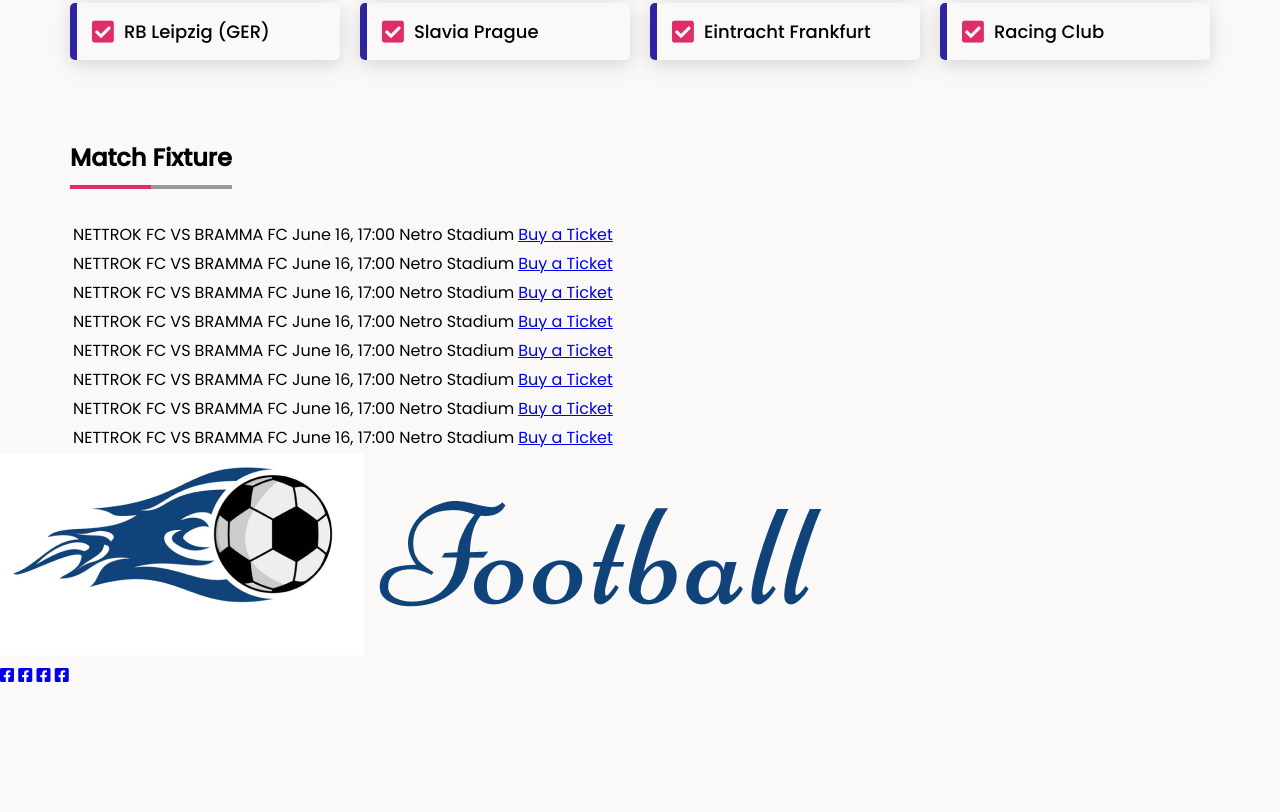
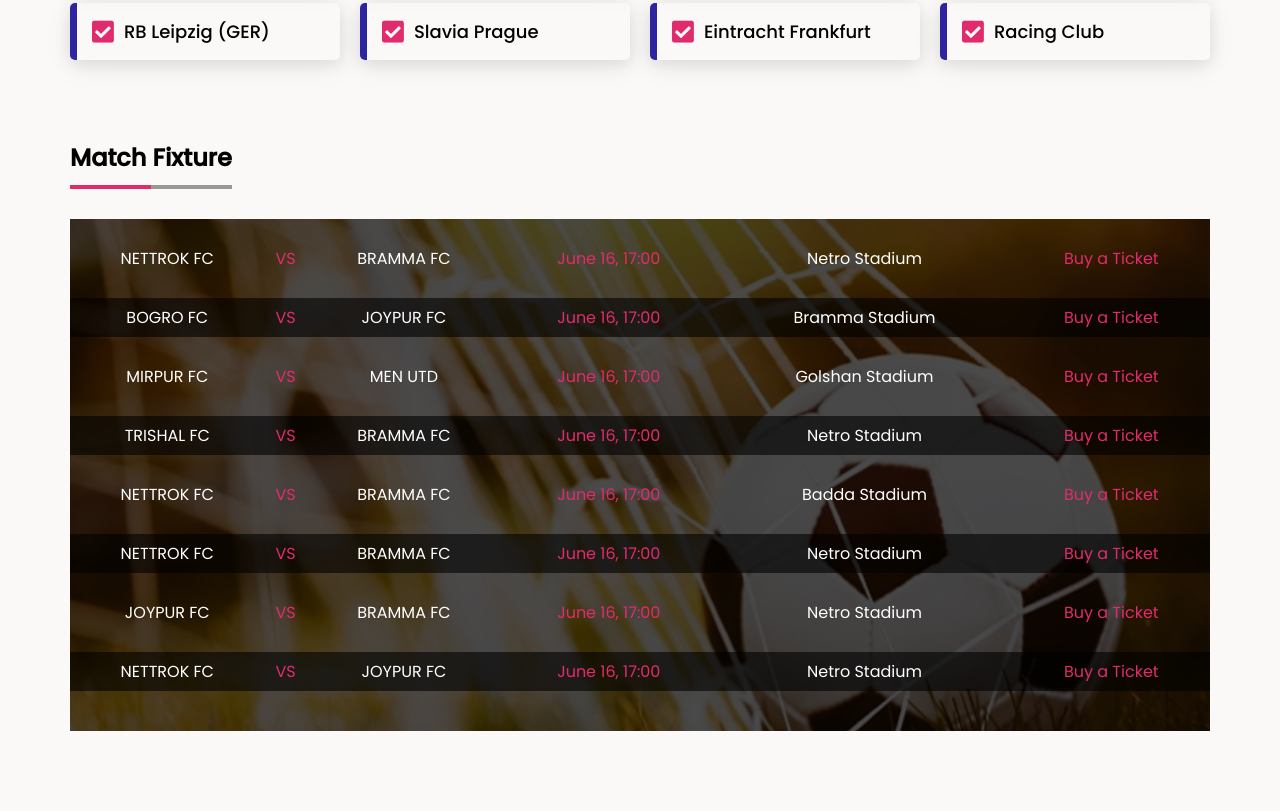
Before and after one commit to webservice96/copa-america-2021, a plain HTML site: page index.html in a window 1280 px wide. Shown: the part 2768-3580 px from the top of the page. Before the commit the page ends 3472 px from the top, so only its background shows below. Drawn offline with Linux system fonts and the light colour scheme.

Commit message:
Finish design

```diff
--- a/assets/css/style.css
+++ b/assets/css/style.css
@@ -250,3 +250,98 @@ nav.navigation li:first-child:before {
     font-weight: 500;
     margin-left: 10px;
 }
+
+
+/* match fixture section css */
+
+.match-fixture-sec {
+    margin-bottom: 80px;
+}
+
+.match-fixture {
+    position: relative;
+    background-image: url('../img/match-bg.jpg');
+    background-size: cover;
+    z-index: 1;
+    padding: 20px 0;
+}
+
+.match-bg-overlay {
+    position: absolute;
+    width: 100%;
+    height: 100%;
+    background: #000;
+    opacity: 0.7;
+    top: 0;
+    left: 0;
+    z-index: -1;
+}
+
+.table {
+    width: 100%;
+    text-align: center;
+    color: #fff;
+    padding: 20px 0;
+    border-collapse: collapse
+}
+
+.match-fixture tbody tr:nth-child(2n) td {
+    background-color: rgba(0, 0, 0, 0.6);
+    border-top: 20px solid transparent;
+    border-bottom: 20px solid transparent;
+}
+
+.match-fixture tbody tr td {
+    padding: 7px 0px;
+    position: relative;
+    z-index: 11;
+}
+
+.match-fixture tbody tr td:nth-child(2n) {
+    color: #E02C6D;
+}
+
+.buy-tkt {
+    text-decoration: none;
+    color: #E02C6D;
+    transition: .3s;
+}
+
+.buy-tkt:hover {
+    color: #fff;
+}
+
+
+/* footer css */
+
+.site-footer {
+    text-align: center;
+    background-color: white;
+    display: flex;
+    flex-direction: column;
+    align-items: center;
+    padding: 50px 0;
+}
+
+.footer.logo {
+    width: 370px;
+    text-align: center;
+}
+
+.social-icons a {
+    font-size: 18px;
+    background-color: #ddd;
+    padding: 9px;
+    border-radius: 50%;
+    display: inline-block;
+    width: 24px;
+    height: 24px;
+    line-height: 27px;
+    color: #333;
+    transition: .4s;
+}
+
+.social-icons a:hover {
+    background-color: #2D25A0;
+    color: #fff;
+}
--- a/index.html
+++ b/index.html
@@ -185,6 +185,7 @@
         <div class="container">
             <h2 class="section-title">Match Fixture</h2>
             <div class="match-fixture">
+                <div class="match-bg-overlay"></div>
                 <table class="table">
                     <tbody>
                         <tr>
@@ -193,7 +194,39 @@
                             <td>BRAMMA FC</td>
                             <td>June 16, 17:00</td>
                             <td>Netro Stadium</td>
-                            <td><a href="#">Buy a Ticket</a></td>
+                            <td><a href="#" class="buy-tkt" class="buy-tkt">Buy a Ticket</a></td>
+                        </tr>
+                        <tr>
+                            <td>BOGRO FC</td>
+                            <td>VS</td>
+                            <td>JOYPUR FC</td>
+                            <td>June 16, 17:00</td>
+                            <td>Bramma Stadium</td>
+                            <td><a href="#" class="buy-tkt">Buy a Ticket</a></td>
+                        </tr>
+                        <tr>
+                            <td>MIRPUR FC</td>
+                            <td>VS</td>
+                            <td>MEN UTD</td>
+                            <td>June 16, 17:00</td>
+                            <td>Golshan Stadium</td>
+                            <td><a href="#" class="buy-tkt">Buy a Ticket</a></td>
+                        </tr>
+                        <tr>
+                            <td>TRISHAL FC</td>
+                            <td>VS</td>
+                            <td>BRAMMA FC</td>
+                            <td>June 16, 17:00</td>
+                            <td>Netro Stadium</td>
+                            <td><a href="#" class="buy-tkt">Buy a Ticket</a></td>
+                        </tr>
+                        <tr>
+                            <td>NETTROK FC</td>
+                            <td>VS</td>
+                            <td>BRAMMA FC</td>
+                            <td>June 16, 17:00</td>
+                            <td>Badda Stadium</td>
+                            <td><a href="#" class="buy-tkt">Buy a Ticket</a></td>
                         </tr>
                         <tr>
                             <td>NETTROK FC</td>
@@ -201,55 +234,23 @@
                             <td>BRAMMA FC</td>
                             <td>June 16, 17:00</td>
                             <td>Netro Stadium</td>
-                            <td><a href="#">Buy a Ticket</a></td>
+                            <td><a href="#" class="buy-tkt">Buy a Ticket</a></td>
+                        </tr>
+                        <tr>
+                            <td>JOYPUR FC</td>
+                            <td>VS</td>
+                            <td>BRAMMA FC</td>
+                            <td>June 16, 17:00</td>
+                            <td>Netro Stadium</td>
+                            <td><a href="#" class="buy-tkt">Buy a Ticket</a></td>
                         </tr>
                         <tr>
                             <td>NETTROK FC</td>
                             <td>VS</td>
-                            <td>BRAMMA FC</td>
+                            <td>JOYPUR FC</td>
                             <td>June 16, 17:00</td>
                             <td>Netro Stadium</td>
-                            <td><a href="#">Buy a Ticket</a></td>
-                        </tr>
-                        <tr>
-                            <td>NETTROK FC</td>
-                            <td>VS</td>
-                            <td>BRAMMA FC</td>
-                            <td>June 16, 17:00</td>
-                            <td>Netro Stadium</td>
-                            <td><a href="#">Buy a Ticket</a></td>
-                        </tr>
-                        <tr>
-                            <td>NETTROK FC</td>
-                            <td>VS</td>
-                            <td>BRAMMA FC</td>
-                            <td>June 16, 17:00</td>
-                            <td>Netro Stadium</td>
-                            <td><a href="#">Buy a Ticket</a></td>
-                        </tr>
-                        <tr>
-                            <td>NETTROK FC</td>
-                            <td>VS</td>
-                            <td>BRAMMA FC</td>
-                            <td>June 16, 17:00</td>
-                            <td>Netro Stadium</td>
-                            <td><a href="#">Buy a Ticket</a></td>
-                        </tr>
-                        <tr>
-                            <td>NETTROK FC</td>
-                            <td>VS</td>
-                            <td>BRAMMA FC</td>
-                            <td>June 16, 17:00</td>
-                            <td>Netro Stadium</td>
-                            <td><a href="#">Buy a Ticket</a></td>
-                        </tr>
-                        <tr>
-                            <td>NETTROK FC</td>
-                            <td>VS</td>
-                            <td>BRAMMA FC</td>
-                            <td>June 16, 17:00</td>
-                            <td>Netro Stadium</td>
-                            <td><a href="#">Buy a Ticket</a></td>
+                            <td><a href="#" class="buy-tkt">Buy a Ticket</a></td>
                         </tr>
                     </tbody>
                 </table>
```
